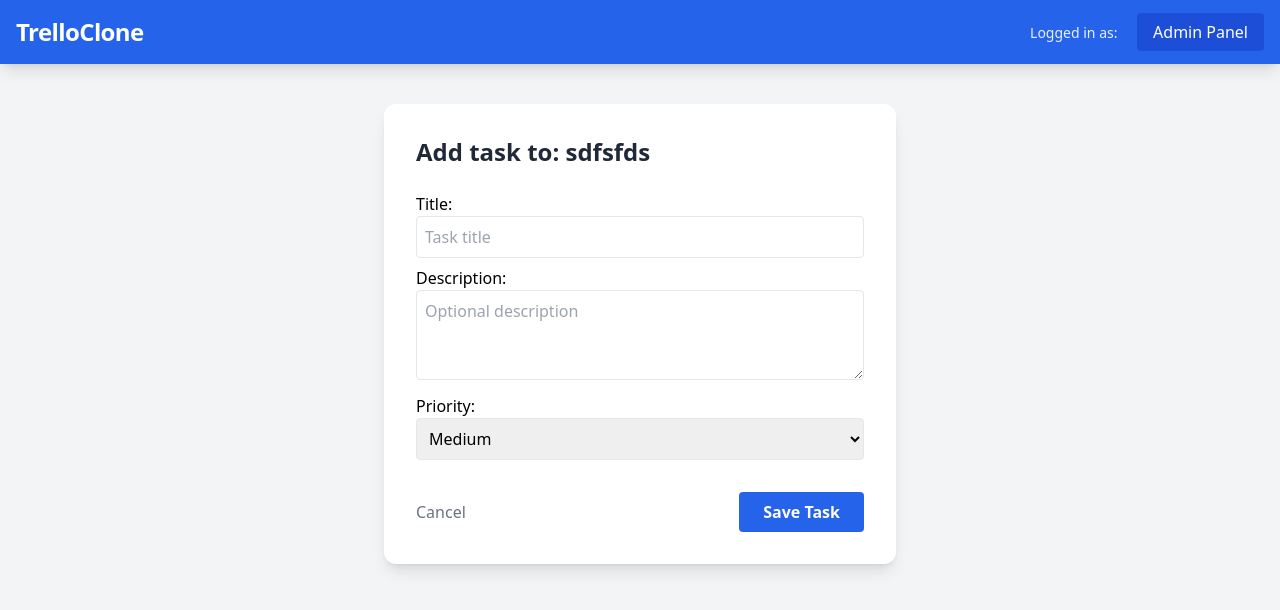
After one commit to Retunse/Project-Management-App, a Django app: page /list/1/add-task/ in a window 1280 px wide. The commit adds this page. Shown: the top 610 px of the page. Run offline with Django 5.2, Linux system fonts and the light colour scheme; data comes from the database, SQL or seed files in the repository; both versions use the stored data as it was after the commit; some libraries are stand-ins or nearby versions.

Commit message:
implement TaskForm and view for adding new tasks to lists

```diff
--- /dev/null
+++ b/boards/forms.py
@@ -0,0 +1,13 @@
+from django import forms
+from .models import Task
+
+class TaskForm(forms.ModelForm):
+    class Meta:
+        model = Task
+        # specify which fields should be available in the form
+        fields = ['title', 'description', 'priority']
+        widgets = {
+            'title': forms.TextInput(attrs={'class': 'w-full p-2 border rounded mb-2', 'placeholder': 'Task title'}),
+            'description': forms.Textarea(attrs={'class': 'w-full p-2 border rounded mb-2', 'rows': 3, 'placeholder': 'Optional description'}),
+            'priority': forms.Select(attrs={'class': 'w-full p-2 border rounded mb-2'}),
+        }
--- /dev/null
+++ b/boards/templates/boards/add_task.html
@@ -0,0 +1,20 @@
+{% extends 'base.html' %}
+
+{% block title %}Add New Task | Trello Clone{% endblock %}
+
+{% block content %}
+<div class="max-w-lg mx-auto bg-white p-8 rounded-xl shadow-lg mt-10">
+    <h1 class="text-2xl font-bold mb-6 text-gray-800">Add task to: {{ target_list.title }}</h1>
+
+    <form method="POST">
+        {% csrf_token %}
+        {{ form.as_p }}
+        <div class="flex justify-between mt-6">
+            <a href="{% url 'board_detail' target_list.board.slug %}" class="text-gray-500 hover:text-gray-700 font-medium py-2">Cancel</a>
+            <button type="submit" class="bg-blue-600 hover:bg-blue-700 text-white font-bold py-2 px-6 rounded transition">
+                Save Task
+            </button>
+        </div>
+    </form>
+</div>
+{% endblock %}
--- a/boards/templates/boards/board_detail.html
+++ b/boards/templates/boards/board_detail.html
@@ -26,9 +26,9 @@
             {% endfor %}
         </div>
 
-        <button class="mt-4 w-full text-left text-sm text-gray-600 hover:bg-gray-300 p-2 rounded transition">
+        <a href="{% url 'add_task' list.id %}" class="mt-4 block w-full text-center text-sm text-gray-600 hover:bg-gray-300 p-2 rounded transition border border-gray-300 border-dashed">
             + Add a card
-        </button>
+        </a>
     </div>
     {% endfor %}
 
--- a/boards/urls.py
+++ b/boards/urls.py
@@ -5,4 +5,5 @@ urlpatterns = [
     path('', views.board_list, name='board_list'),
     # dynamic route for viewing a specific board using its unique slug
     path('board/<slug:slug>/', views.board_detail, name='board_detail'),
+    path('list/<int:list_id>/add-task/', views.add_task, name='add_task'),
 ]
--- a/boards/views.py
+++ b/boards/views.py
@@ -1,5 +1,6 @@
-from django.shortcuts import render, get_object_or_404
-from .models import Board
+from django.shortcuts import render, get_object_or_404, redirect
+from .models import Board, List
+from .forms import TaskForm
 
 def board_list(request):
     # fetch all boards from the database to display them on the homepage
@@ -10,3 +11,24 @@ def board_detail(request, slug):
     # fetch the board by slug and pre-load lists and their tasks in one go
     board = get_object_or_404(Board.objects.prefetch_related('lists__tasks'), slug=slug)
     return render(request, 'boards/board_detail.html', {'board': board})
+
+
+def add_task(request, list_id):
+    # get the specific list where the task will be added
+    target_list = get_object_or_404(List, id=list_id)
+
+    if request.method == 'POST':
+        form = TaskForm(request.POST)
+        if form.is_valid():
+            # create task object but dont save to db yet
+            task = form.save(commit=False)
+            task.list = target_list
+            task.save()
+            # redirect back to the board detail page using board slug
+            return redirect('board_detail', slug=target_list.board.slug)
+    else:
+        # initialize an empty form for GET requests to avoid UnboundLocalError
+        form = TaskForm()
+
+    # if its a GET request just show the form
+    return render(request, 'boards/add_task.html', {'form': form, 'target_list': target_list})
```
Also changed, not shown: db.sqlite3.
